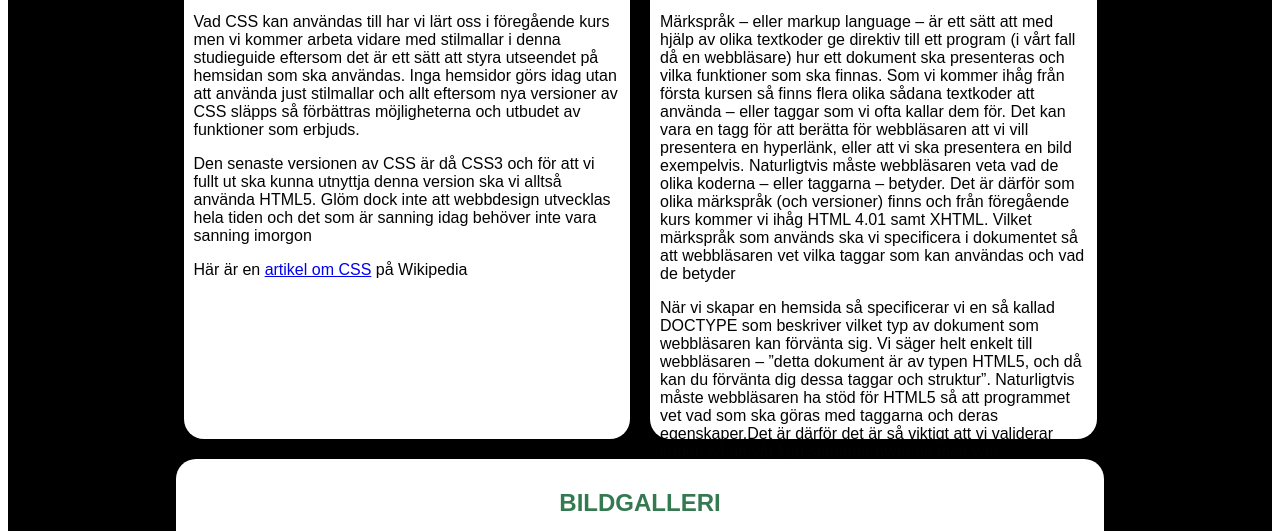
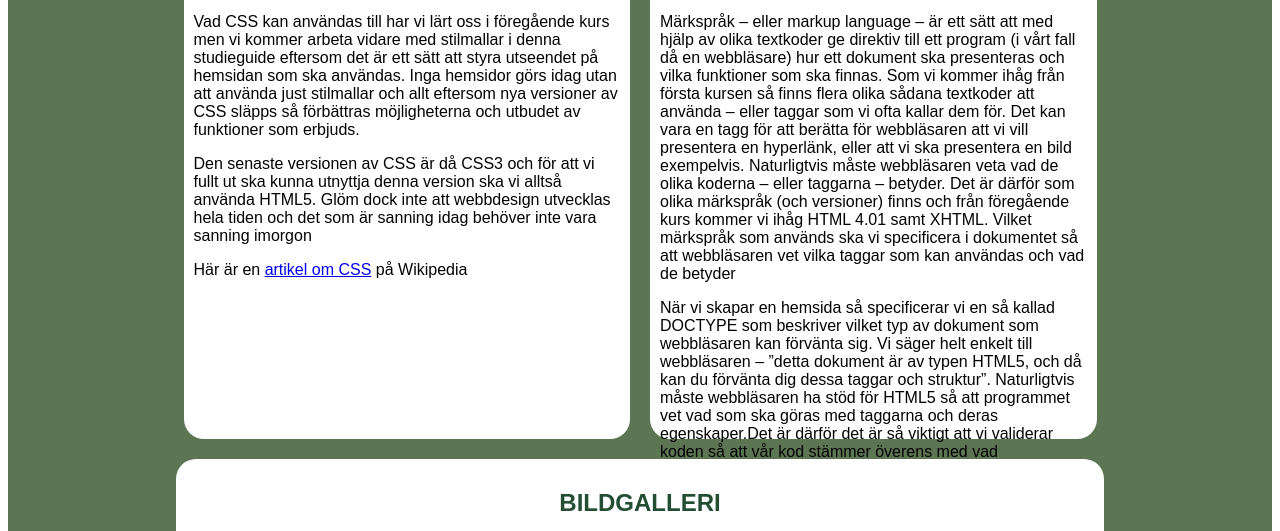
Before and after one commit to Kimskogfelter/Hermods-webbutveckling, a plain HTML site: page index.html in a window 1280 px wide. Shown: the part 189-720 px from the top of the page. Drawn offline with Linux system fonts and the light colour scheme.

```diff
--- a/style.css
+++ b/style.css
@@ -5,7 +5,7 @@
 h2,
 h1 {
   font-family: Arial;
-  color: #347950;
+  color: #234e34;
   text-transform: uppercase;
   display: flex;
   justify-content: center;
@@ -21,7 +21,7 @@
 
 /* div around all the elements on the webpage */
 #wrapper {
- background-color: #000000;
+ background-color: #5c7552;
   padding: 10px;
   border-radius: 20px;
   display: flex;
```
